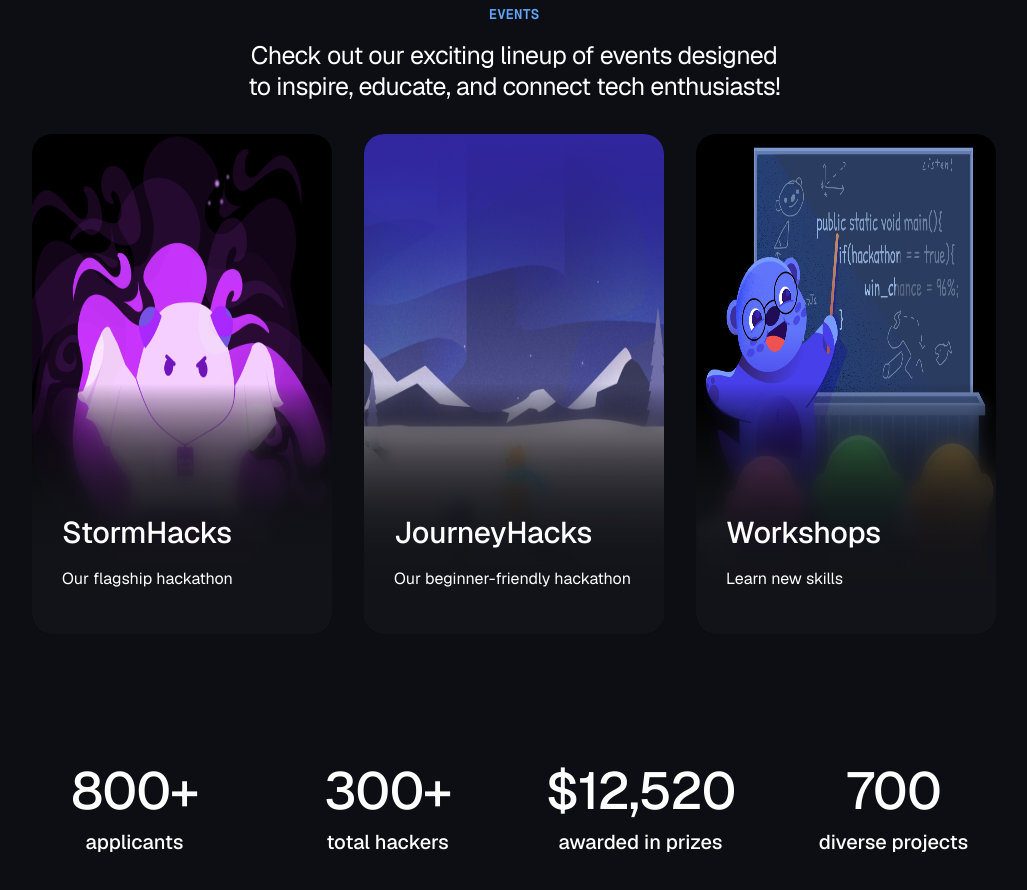
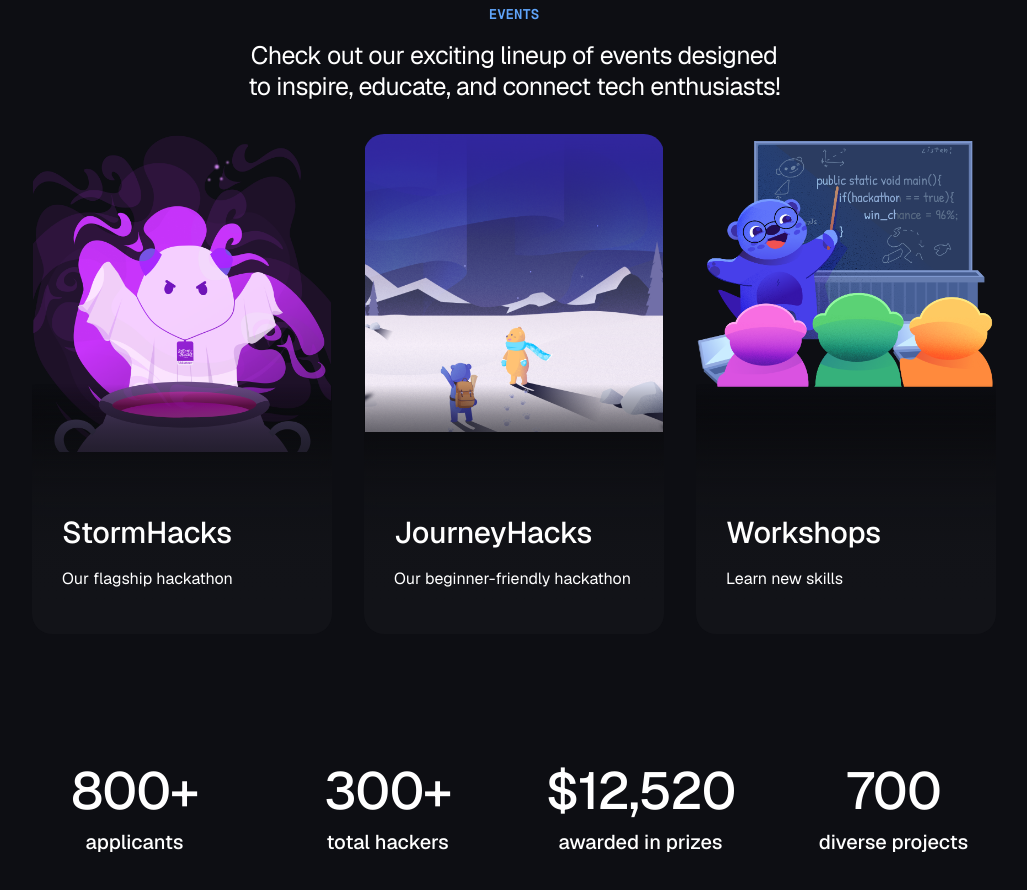
Before and after one commit to sfusurge/surge_website, a Next.js app: page / in a window 1280 px wide. Shown: the part 1700-2590 px from the top of the page, without its empty margins (126-1153 px from the left). Built offline with nearby package versions, Linux system fonts and the light colour scheme.

Commit message:
Update HomeCard.module.css

```diff
--- a/src/components/HomeCard/HomeCard.module.css
+++ b/src/components/HomeCard/HomeCard.module.css
@@ -52,7 +52,7 @@
 
     border-radius: 20px;
 
-    background: black;
+    background: transparent;
     overflow: clip;
 
     /* https://non-boring-gradients.netlify.app/ */
@@ -94,7 +94,10 @@
 }
 
 .background {
-    height: calc(100% - 20px);
+    position: absolute;
+    top: 0;
+    left: 1px;
+    width: calc(100% - 2px);
 }
 
 .description {
```
